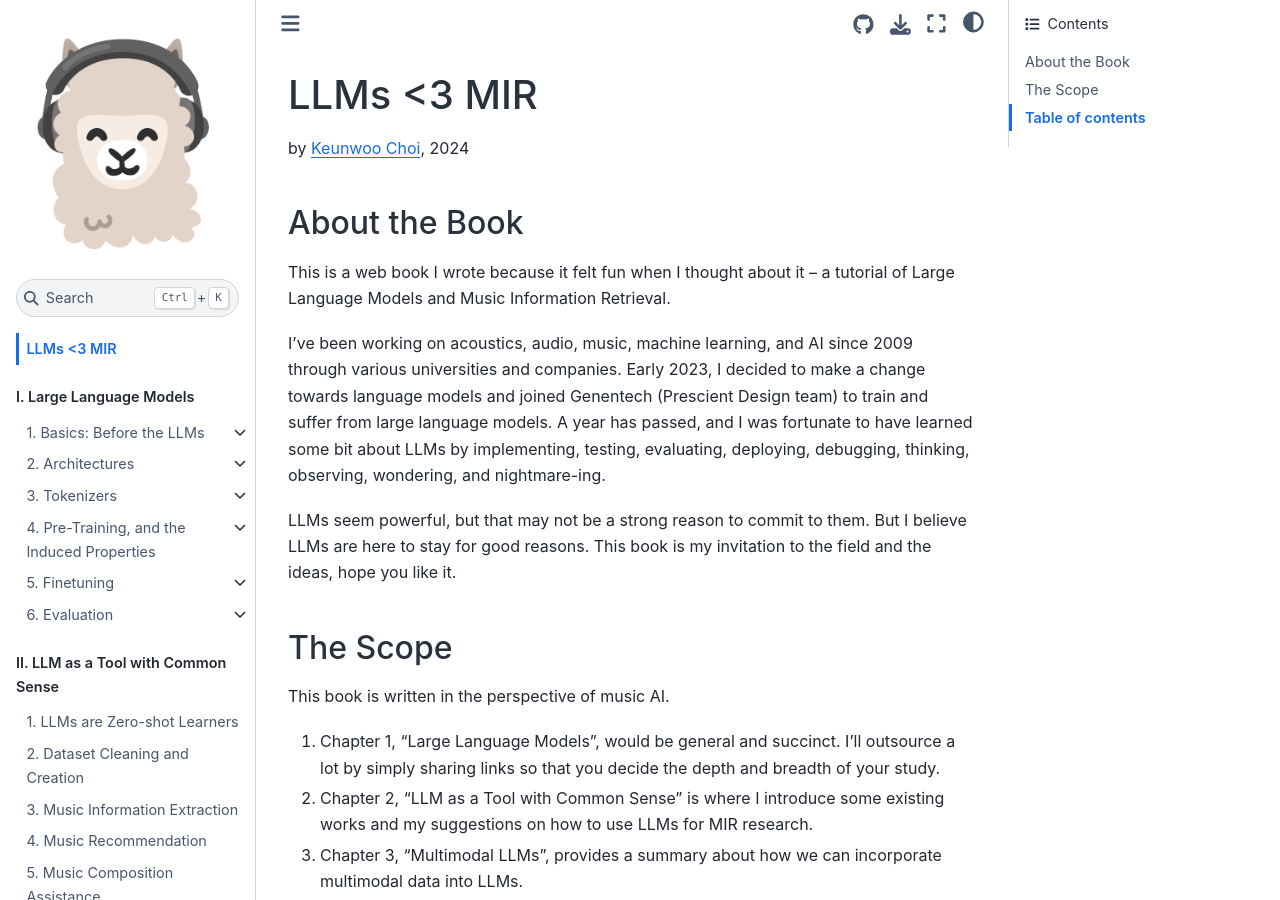
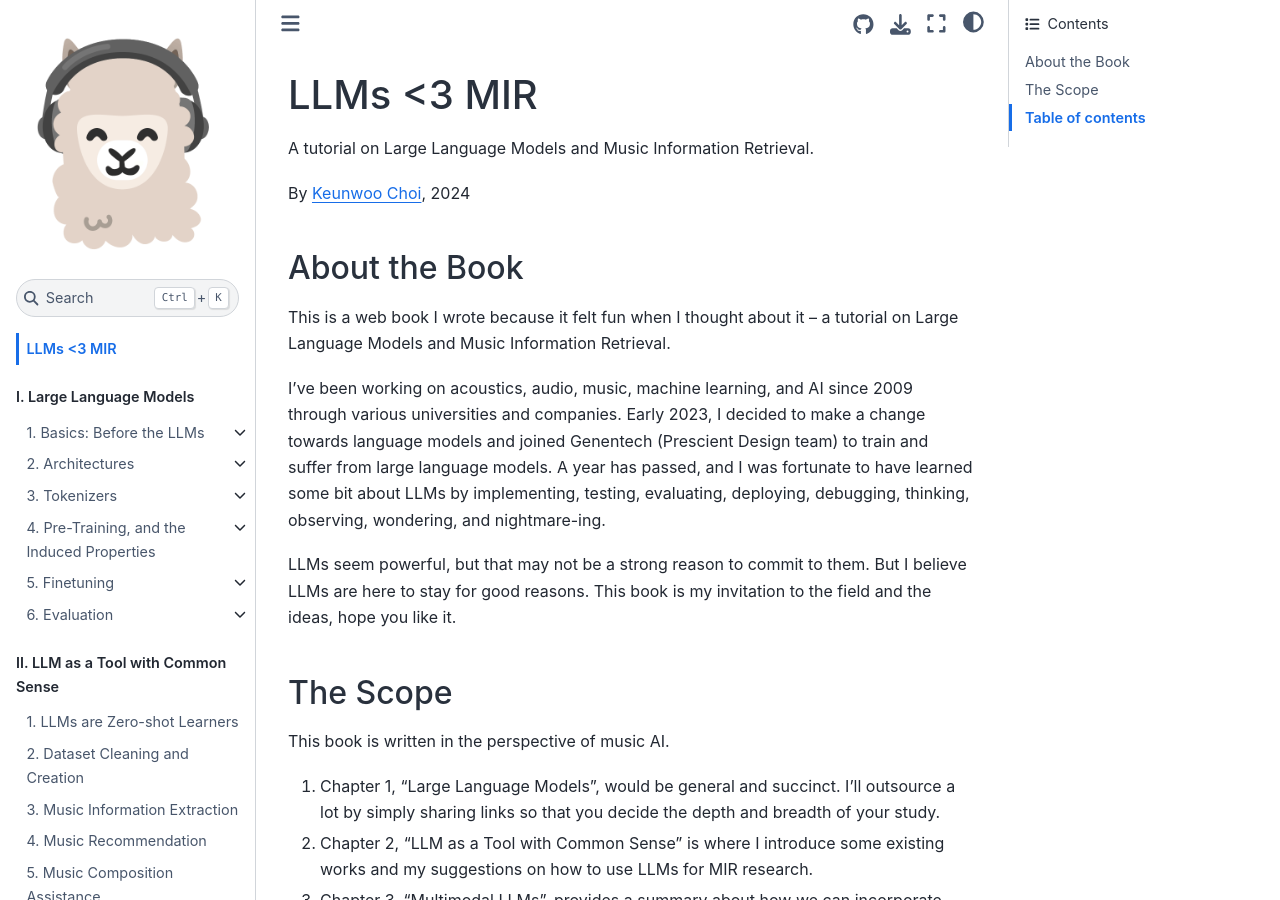
Before and after one commit to llms-heart-mir/tutorial, a Jupyter Book: the page built from book/intro.md, in a window 1280 px wide and 900 px high. Built offline with Jupyter Book 1.0.4 settings and Sphinx 7.4.7 and the Sphinx Book theme 1.1.4, drawn with Linux system fonts in a browser that asks for light colours.

Commit message:
of to on

```diff
--- a/book/intro.md
+++ b/book/intro.md
@@ -1,10 +1,12 @@
 # LLMs <3 MIR
 
-by [Keunwoo Choi](https://keunwoochoi.github.io/), 2024
+A tutorial on Large Language Models and Music Information Retrieval.
+
+By [Keunwoo Choi](https://keunwoochoi.github.io/), 2024
 
 ## About the Book
 
-This is a web book I wrote because it felt fun when I thought about it -- a tutorial of Large Language Models and Music Information Retrieval.
+This is a web book I wrote because it felt fun when I thought about it -- a tutorial on Large Language Models and Music Information Retrieval.
 
 I've been working on acoustics, audio, music, machine learning, and AI since 2009 through various universities and companies. Early 2023, I decided to make a change towards language models and joined Genentech (Prescient Design team) to train and suffer from large language models. A year has passed, and I was fortunate to have learned some bit about LLMs by implementing, testing, evaluating, deploying, debugging, thinking, observing, wondering, and nightmare-ing.
 
```
Also changed, not shown: README.md (+4 -2 lines).
